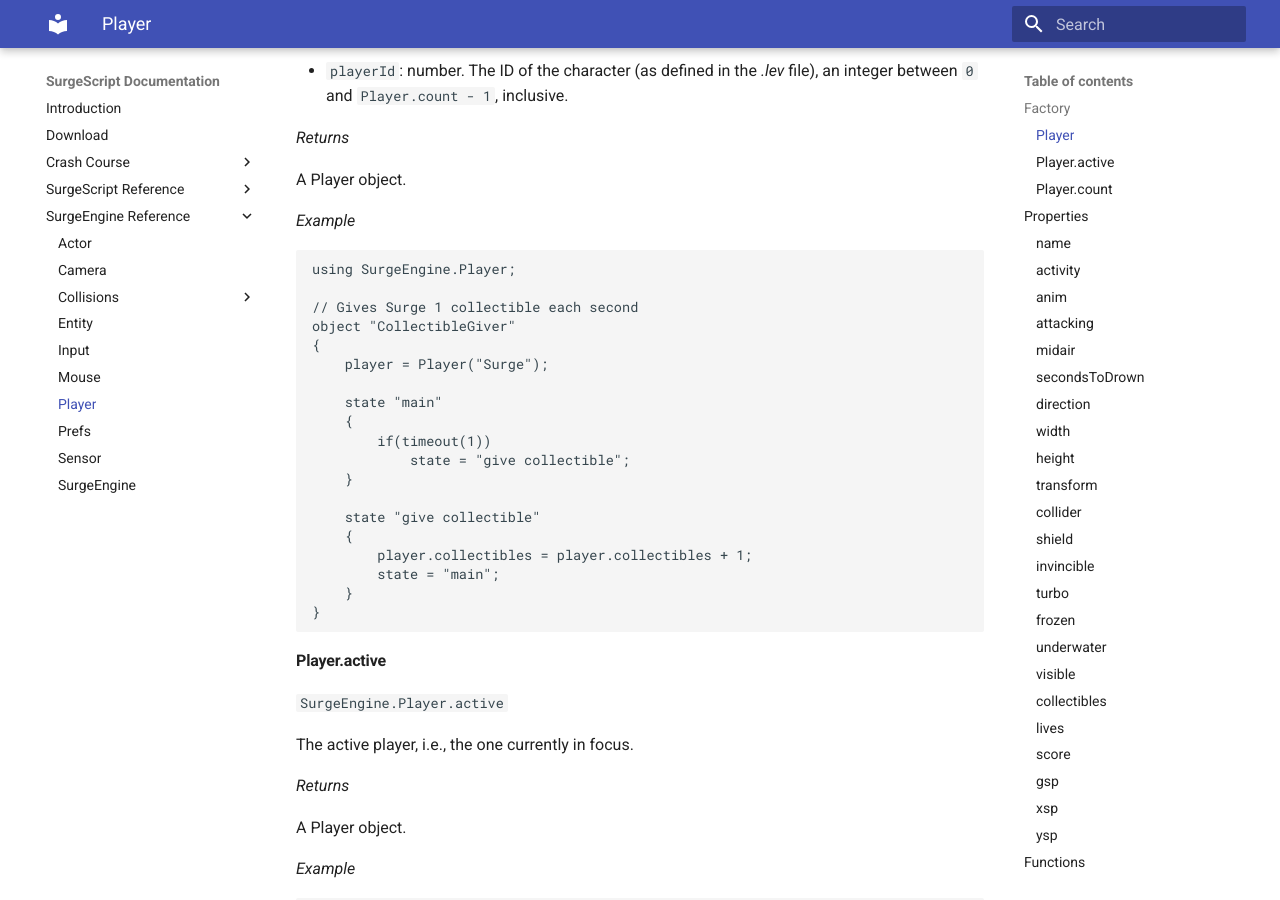
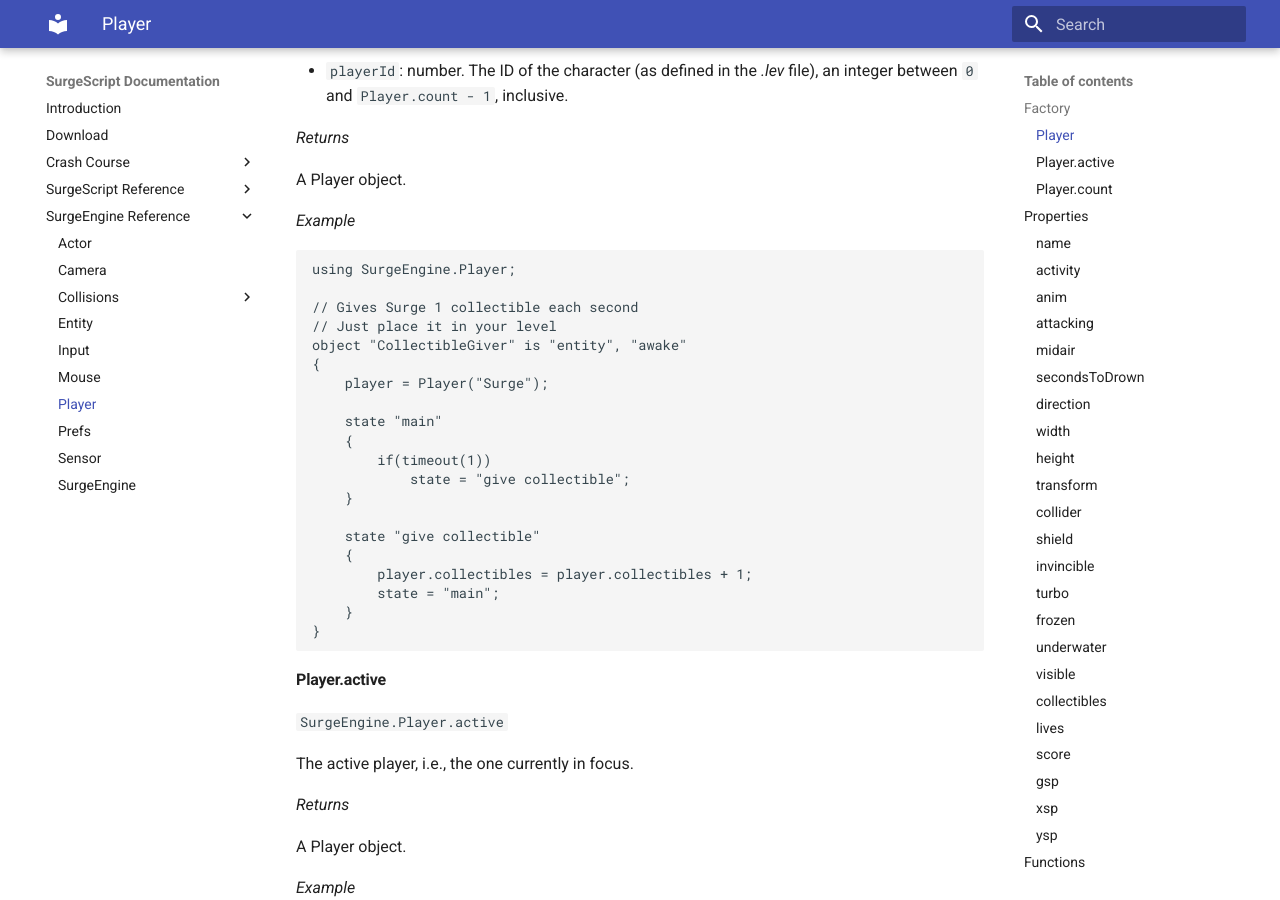
Before and after one commit to alemart/surgescript, an MkDocs documentation site: the page built from docs/engine/player.md, in a window 1280 px wide and 900 px high, scrolled down 464 px. Built offline with MkDocs 1.6.1 and Material for MkDocs 9.7.7, drawn with Linux system fonts in a browser that asks for light colours; old or Windows-style settings are respelled for this version of MkDocs.

Commit message:
Small change to an example

```diff
--- a/docs/engine/player.md
+++ b/docs/engine/player.md
@@ -26,7 +26,8 @@ A Player object.
 using SurgeEngine.Player;
 
 // Gives Surge 1 collectible each second
-object "CollectibleGiver"
+// Just place it in your level
+object "CollectibleGiver" is "entity", "awake"
 {
     player = Player("Surge");
 
```
